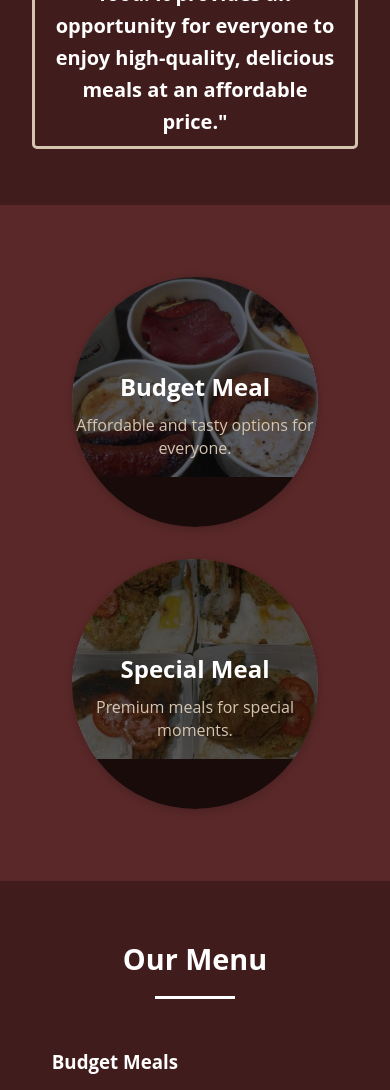
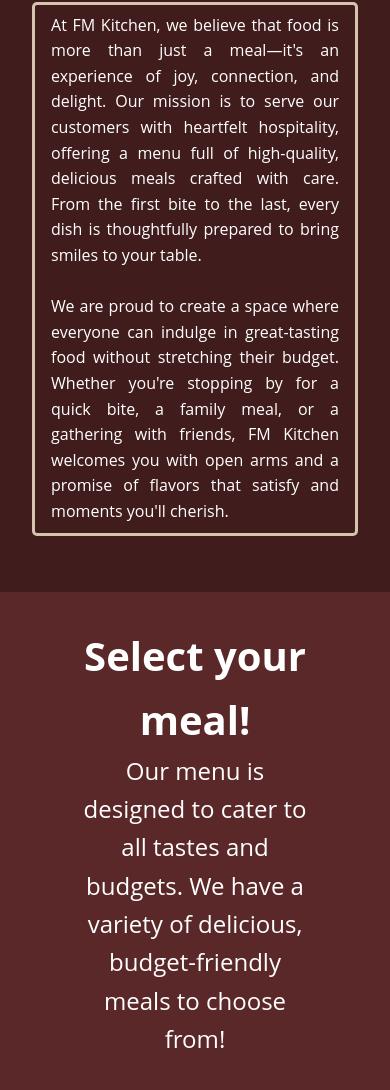
Before and after one commit to JChristian25/FM-Kitchen, a plain HTML site: page index.html in a window 390 px wide. Shown: the part 779-1869 px from the top of the page. Drawn offline with Linux system fonts and the light colour scheme.

Commit message:
summor twiks

```diff
--- a/index.html
+++ b/index.html
@@ -67,12 +67,18 @@
         </section>
 
         <section id="about-section">
+            <h1 style="color: white;">Where Joy Meets Flavor!</h1>
             <h2>
-                "FM Kitchen serves people with joy and offers lovely food. It provides an opportunity for everyone to enjoy high-quality, delicious meals at an affordable price."
+                At FM Kitchen, we believe that food is more than just a meal—it's an experience of joy, connection, and delight. Our mission is to serve our customers with heartfelt hospitality, offering a menu full of high-quality, delicious meals crafted with care. From the first bite to the last, every dish is thoughtfully prepared to bring smiles to your table.<br><br>
+                We are proud to create a space where everyone can indulge in great-tasting food without stretching their budget. Whether you're stopping by for a quick bite, a family meal, or a gathering with friends, FM Kitchen welcomes you with open arms and a promise of flavors that satisfy and moments you'll cherish.
             </h2>
         </section>
 
         <section id="section-2">
+            <h1 style="color: white;">Select your meal!</h1>
+            <h2 style="color: white;">
+                Our menu is designed to cater to all tastes and budgets. We have a variety of delicious, budget-friendly meals to choose from!
+            </h2>
             <div class="grid">
                 <a class="box" href="#budget-meals">
                     <div class="box-image">
--- a/styles.css
+++ b/styles.css
@@ -259,7 +259,7 @@ body.no-scroll {
 
 /* Hero Section */
 .carousel {
-    background-color: var(--text-color);
+    background-color: var(--box-shadow-color);
     margin-top: 18vh;
     height: 82vh;
     width: 100%;
@@ -268,6 +268,15 @@ body.no-scroll {
     flex-direction: column;
     align-items: center;
     overflow: hidden;
+}
+
+.carousel-slides {
+    opacity: 0;
+    transition: opacity 0.5s ease-in-out;
+}
+
+.carousel-slides.active {
+    opacity: 1;
 }
 
 .carousel-slides .carousel-text {
@@ -305,7 +314,7 @@ body.no-scroll {
 
 .carousel-slides img {
     display: none;
-    width: 100%;
+    object-fit: cover;
     filter: brightness(0.45);
 }
 
@@ -356,9 +365,14 @@ body.no-scroll {
     text-align: center;
 }
 
+#about-section h1 {
+    font-size: clamp(2rem, 4vw, 3rem);
+    margin: 0;
+}
+
 #about-section h2 {
     color: var(--about-section-text-color);
-    font-size: clamp(1.25rem, 3vw, 2rem);
+    font-size: clamp(1rem, 2vw, 1.5rem);
     margin-bottom: 1.5rem;
     border-width: 3px;
     border-style: solid;
@@ -369,6 +383,12 @@ body.no-scroll {
     padding-bottom: 0.5rem;
     padding-left: 1rem;
     display: inline-block;
+    text-align: justify;
+    line-height: 1.6;
+    max-width: 1000px;
+    margin-left: auto;
+    margin-right: auto;
+    font-weight: normal; /* Make font weight normal */
 }
 
 #about-section p {
@@ -389,6 +409,23 @@ body.no-scroll {
     padding-bottom: clamp(2rem, 5vw, 4rem);
     padding-left: clamp(2rem, 5vw, 4rem);
     background-color: var(--background-color);
+}
+
+#section-2 h1 {
+    color: white;
+    text-align: center;
+    font-size: 2.5em; /* Adjust the size as needed */
+    margin: 0;
+}
+
+#section-2 h2 {
+    margin-inline: auto;
+    margin-block: 0;
+    color: white;
+    text-align: center;
+    font-size: 1.5em;
+    font-weight: normal;
+    width: 70%;
 }
 
 #section-3 {
@@ -576,6 +613,26 @@ body.no-scroll {
 
 
 @media (max-width: 768px) {
+    .box {
+        width: 330px; /* Ensure width is equal to height */
+        height: 330px; /* Ensure height is equal to width */
+        border-radius: 50%; /* Make it circular */
+        flex: 0 0 auto; /* Prevent flex-grow and flex-shrink */
+        max-width: none; /* Remove max-width */
+    }
+
+    .box-image img {
+        height: 200px; /* Set a specific height */
+    }
+
+    .box-title {
+        font-size: 1.5rem;
+    }
+
+    .box-description {
+        font-size: 1rem;
+    }
+
     .box {
         flex: 1 1 100%;
         max-width: 100%;
```
